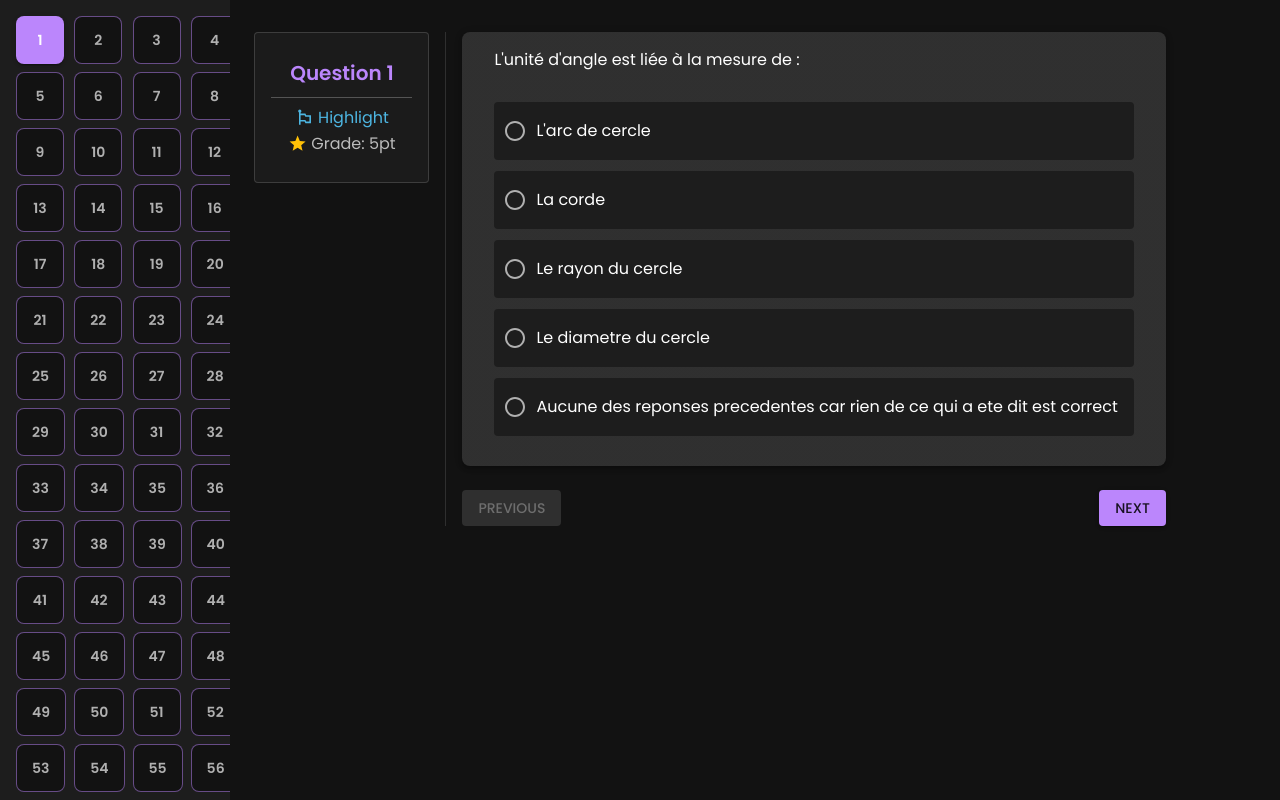
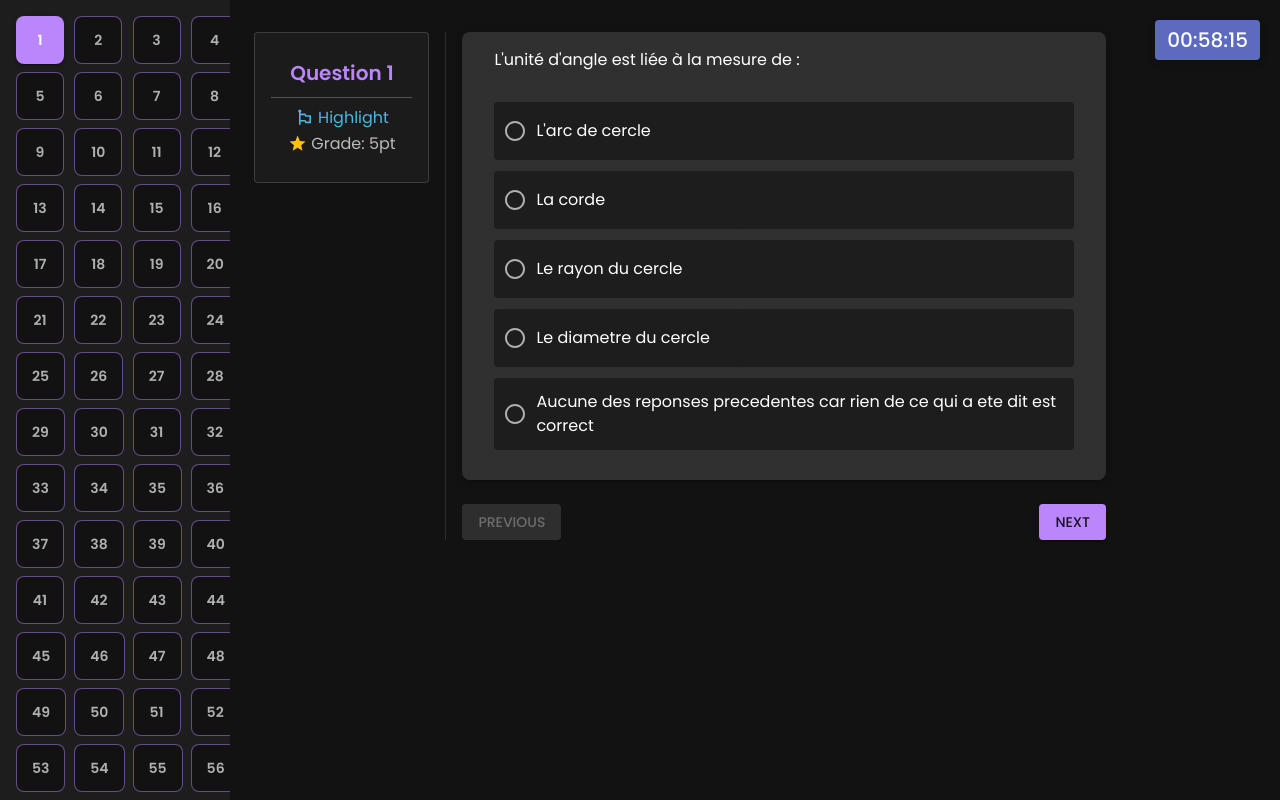
Before and after one commit to jmsazz00/cedar-zap, a React (Vite) app: page / in a window 1280 px wide. Built offline with nearby package versions, Linux system fonts and the light colour scheme.

Commit message:
Adding quiz timer

```diff
--- a/src/components/QuestionCard.tsx
+++ b/src/components/QuestionCard.tsx
@@ -21,7 +21,7 @@ const QuestionCard: React.FC<QuestionCardProps> = ({
   const setAnswer = useQuizStore((store) => store.setAnswer);
 
   return (
-    <Box display="flex">
+    <Box display="flex" pr={"150px"}>
       <QuestionHeader index={index} point={point} />
       <Divider
         orientation="vertical"
--- a/src/components/QuestionHeader.tsx
+++ b/src/components/QuestionHeader.tsx
@@ -25,7 +25,7 @@ const QuestionHeader: React.FC<QuestionHeaderProps> = ({ index, point }) => {
         flexDirection: "column",
         alignItems: "center",
         borderRadius: 1,
-        width: "175px",
+        minWidth: "175px",
         height: "fit-content",
         border: "1px solid rgba(255, 255, 255, 0.15)",
       }}
--- /dev/null
+++ b/src/components/QuizTimer.tsx
@@ -0,0 +1,64 @@
+import { Box, Typography } from "@mui/material";
+import { useEffect, useState } from "react";
+
+interface QuizTimerProps {
+  duration: number; // in seconds
+  onTimeUp: () => void;
+}
+
+const QuizTimer = ({ duration, onTimeUp }: QuizTimerProps) => {
+  const [timeLeft, setTimeLeft] = useState(duration);
+  const [bgColor, setBgColor] = useState("#5C6BC0");
+
+  useEffect(() => {
+    const interval = setInterval(() => {
+      setTimeLeft((prevTime) => {
+        if (prevTime <= 1) {
+          clearInterval(interval);
+          onTimeUp();
+          return 0;
+        }
+        return prevTime - 1;
+      });
+    }, 1000);
+
+    return () => clearInterval(interval);
+  }, [onTimeUp]);
+
+  useEffect(() => {
+    // Change background color in the last 30 seconds
+    if (timeLeft <= 30) {
+      if (timeLeft <= 10) setBgColor("#DC143C"); // Main red
+      else setBgColor("secondary.dark"); // Medium red
+    } else setBgColor("#5C6BC0"); // Original bg color
+  }, [timeLeft]);
+
+  const formatTime = (seconds: number) => {
+    const hrs = Math.floor(seconds / 3600);
+    const mins = Math.floor((seconds % 3600) / 60);
+    const secs = seconds % 60;
+    return `${hrs.toString().padStart(2, "0")}:${mins
+      .toString()
+      .padStart(2, "0")}:${secs.toString().padStart(2, "0")}`;
+  };
+
+  return (
+    <Box
+      sx={{
+        position: "fixed",
+        top: "20px",
+        right: "20px",
+        backgroundColor: bgColor,
+        color: "#fff",
+        padding: "4px 12px",
+        borderRadius: 1,
+        boxShadow: "0 2px 8px rgba(0,0,0,0.2)",
+        transition: "background-color 0.3s ease",
+      }}
+    >
+      <Typography variant="h6">{formatTime(timeLeft)}</Typography>
+    </Box>
+  );
+};
+
+export default QuizTimer;
--- a/src/pages/QuizPage.tsx
+++ b/src/pages/QuizPage.tsx
@@ -4,10 +4,16 @@ import QuestionCard from "../components/QuestionCard";
 import Sidebar from "../components/Sidebar";
 import questions from "../data/questions";
 import { useQuizStore } from "../store/QuizStore";
+import QuizTimer from "../components/QuizTimer";
+import useFinishTest from "../hooks/useFinishTest";
+import ScoreDialog from "../components/ScoreDialog";
 
 const QuizPage: React.FC = () => {
   const { currentQuestion } = useQuizStore();
   const questionData = questions[currentQuestion];
+
+  const { finishTest, maxScore, open, score, closeDialog } =
+    useFinishTest(questions);
 
   const questionQuery = {
     index: currentQuestion,
@@ -19,20 +25,20 @@ const QuizPage: React.FC = () => {
 
   return (
     <Box sx={{ display: "flex", height: "100vh", overflow: "hidden" }}>
+      <QuizTimer duration={3500} onTimeUp={finishTest} />
       <Sidebar questionCount={questions.length} />
-      <Container
-        sx={{
-          p: 4,
-          display: "flex",
-          flexDirection: "column",
-          bgcolor: "background.default",
-        }}
-      >
+      <Container sx={{ pt: 4 }}>
         <QuestionCard
           totalQuestions={questions.length}
           questionQuery={questionQuery}
         />
       </Container>
+      <ScoreDialog
+        open={open}
+        score={score}
+        maxScore={maxScore}
+        onClose={closeDialog}
+      />
     </Box>
   );
 };
```
